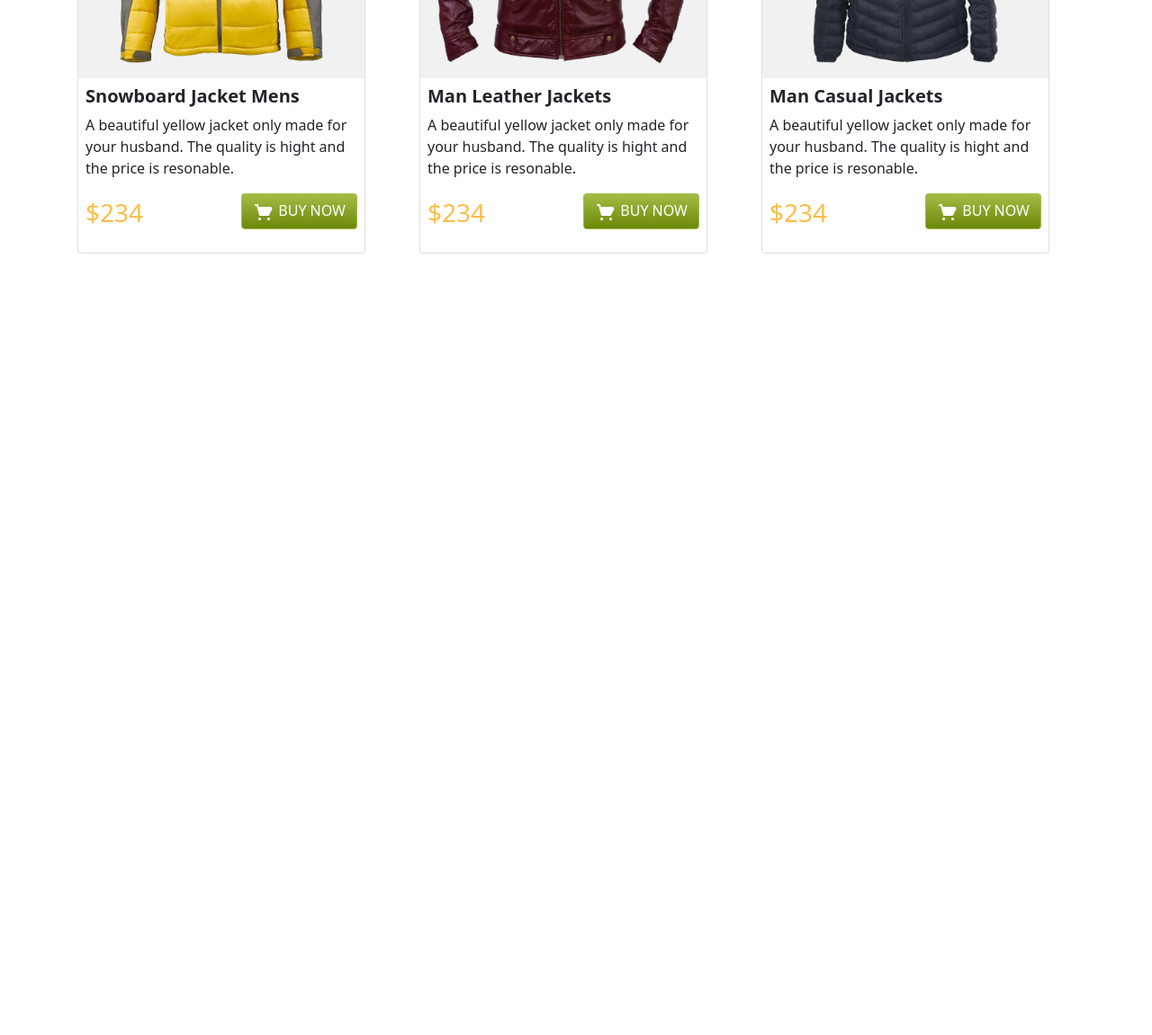
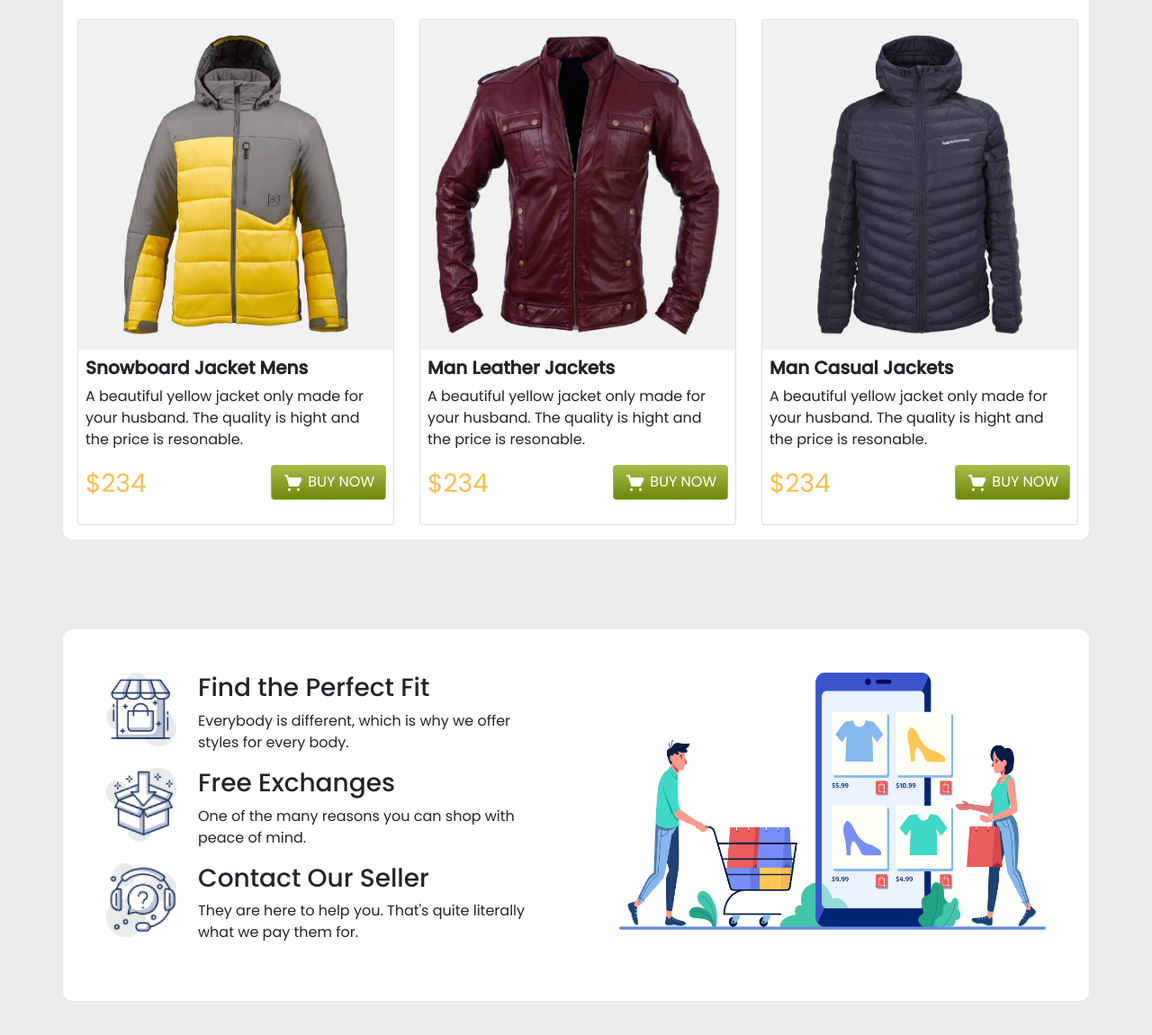
Before and after one commit to asif2508/penguin-fashion, a plain HTML site: page index.html in a window 1280 px wide. Shown: the part 1603-2754 px from the top of the page at 90% size. Before the commit the page ends 1901 px from the top, so only its background shows below. Drawn offline with nearby package versions, Linux system fonts and the light colour scheme; a web font is replaced by a local one.

Commit message:
first commit

```diff
--- a/index.html
+++ b/index.html
@@ -5,6 +5,8 @@
     <meta http-equiv="X-UA-Compatible" content="IE=edge">
     <meta name="viewport" content="width=device-width, initial-scale=1.0">
     <title>Penguin-fashion</title>
+    <!-- font awesome  -->
+    <script src="https://kit.fontawesome.com/7afcf6085c.js" crossorigin="anonymous"></script>
     <!-- bootstrap link  -->
     <link href="https://cdn.jsdelivr.net/npm/bootstrap@5.1.3/dist/css/bootstrap.min.css" rel="stylesheet" integrity="sha384-1BmE4kWBq78iYhFldvKuhfTAU6auU8tT94WrHftjDbrCEXSU1oBoqyl2QvZ6jIW3" crossorigin="anonymous">
     <link rel="stylesheet" href="style.css">
@@ -41,8 +43,8 @@
     </header>
     <main>
         <!-- first section  -->
-        <section class="first-section">
-            <div class="container">
+        <section class="first-section mb-10">
+            <div class="container" style="background-color: white; border-radius: 10px;">
                 <div class="row">
                     <div class="col-lg-6 col-md-12 col-12 p-5">
                         <h1 class="fw-bolder mt-5 title-heading"><span style="color:#FABE4C;"> Be the Penguins</span>
@@ -53,18 +55,18 @@
                         </button>
                     </div>
                     <div class="col-lg-6  col-md-12 col-12 p-5">
-                        <img width="420px" height="421px" src="images/model.png" alt="">
+                        <img width="90%" height="95%" src="images/model.png" alt="">
                     </div>
                 </div>
             </div>
         </section>
         <!-- woman jacket section  -->
-        <section>
-            <div class="container">
+        <section class=" second-section mb-10">
+            <div class="container" style="background-color: white; border-radius: 10px;">
                 <h3 class="p-3 fs-3">Woman Jackets</h3>
                 <div class="row">
                     <div class="col-lg-4 col-md-12 col-12 p-3">
-                        <div class="card" style="width: 20rem;">
+                        <div class="card" style="width: 22rem;">
                             <img width="20%" height="15%" src="images/jacket-1.png" class="card-img-top p-3 image-cart" alt="...">
                             <div class="card-body p-2">
                               <h5 class="card-title fw-bold">Yellow Coat Jacket </h5>
@@ -83,7 +85,7 @@
                           </div>
                     </div>
                     <div class="col-lg-4 col-md-12 col-12 p-3">
-                        <div class="card" style="width: 20rem;">
+                        <div class="card" style="width: 22rem;">
                             <img width="20%" height="15%" src="images/jacket-2.png" class="card-img-top p-3 image-cart" alt="...">
                             <div class="card-body p-2">
                               <h5 class="card-title fw-bold"> Ladies Jacket  </h5>
@@ -103,7 +105,7 @@
                     </div>
 
                     <div class="col-lg-4 col-md-12 col-12 p-3">
-                        <div class="card" style="width: 20rem;">
+                        <div class="card" style="width: 22rem;">
                             <img width="20%" height="15%" src="images/jacket-3.png" class="card-img-top p-3 image-cart" alt="...">
                             <div class="card-body p-2">
                               <h5 class="card-title fw-bold">Woman Leather Jacket</h5>
@@ -127,12 +129,12 @@
         </section>
 
         <!-- mens jacket section  -->
-        <section>
-            <div class="container">
+        <section class="third-section mb-10">
+            <div class="container" style="background-color: white; border-radius: 10px;">
                 <h3 class="p-3 fs-3">Mens Jackets</h3>
                 <div class="row">
                     <div class="col-lg-4 col-md-12 col-12 p-3">
-                        <div class="card" style="width: 20rem;">
+                        <div class="card" style="width: 22rem;">
                             <img width="20%" height="15%" src="images/jacket-4.png" class="card-img-top p-3 image-cart" alt="...">
                             <div class="card-body p-2">
                               <h5 class="card-title fw-bold">Snowboard Jacket Mens</h5>
@@ -151,7 +153,7 @@
                           </div>
                     </div>
                     <div class="col-lg-4 col-md-12 col-12 p-3">
-                        <div class="card" style="width: 20rem;">
+                        <div class="card" style="width: 22rem;">
                             <img width="20%" height="15%" src="images/jacket-5.png" class="card-img-top p-3 image-cart" alt="...">
                             <div class="card-body p-2">
                               <h5 class="card-title fw-bold">Man Leather Jackets</h5>
@@ -171,7 +173,7 @@
                     </div>
 
                     <div class="col-lg-4 col-md-12 col-12 p-3">
-                        <div class="card" style="width: 20rem;">
+                        <div class="card" style="width: 22rem;">
                             <img width="20%" height="15%" src="images/jacket-6.png" class="card-img-top p-3 image-cart" alt="...">
                             <div class="card-body p-2">
                               <h5 class="card-title fw-bold">Man Casual Jackets</h5>
@@ -193,9 +195,63 @@
                 </div>
             </div>
         </section>
+
+        <!-- board section  -->
+        <section class="first-section mb-7">
+          <div class="container" style="background-color: white; border-radius: 10px;">
+              <div class="row">
+                  <div class="col-lg-6 col-md-12 col-12 p-5">
+                      <div class="d-flex flex-column">
+                        <div class="first d-flex">
+                          <div class="logo">
+                            <img width="78px" height="82px" src="icons/image 12.png" alt="">
+                          </div>
+                          <div class="text ms-4">
+                            <h3>Find the Perfect Fit</h3>
+                            <p>Everybody is different, which is why we
+                              offer styles for every body.</p>
+                          </div>
+                        </div>
+                        <div class="first d-flex">
+                          <div class="logo">
+                            <img width="78px" height="82px" src="icons/image 13.png" alt="">
+                          </div>
+                          <div class="text ms-4">
+                            <h3>Free Exchanges</h3>
+                            <p>One of the many reasons you can shop
+                              with peace of mind.</p>
+                          </div>
+                        </div>
+                        <div class="first d-flex">
+                          <div class="logo">
+                            <img width="78px" height="82px" src="icons/image 14.png" alt="">
+                          </div>
+                          <div class="text ms-4">
+                            <h3>Contact Our Seller</h3>
+                            <p>They are here to help you. That's quite
+                              literally what we pay them for.</p>
+                          </div>
+                        </div>
+                      </div>
+                  </div>
+                  <div class="col-lg-6  col-md-12 col-12 p-5">
+                      <img width="100%" height="90%" src="images/shopping.png" alt="">
+                  </div>
+              </div>
+          </div>
+      </section>
+
     </main>
-    <footer>
 
+    <footer class="text-dark bg-light d-flex flex-column align-items-center justify-content-center pb-3 pt-3" style="width: 100%;">
+      <h3 class="footer-header lh-1">Penguin-fashion</h3>
+            <p class="footer-sub-header lh-1">Copyright © 2020. All rights reserved by Penguin-fashion</p>
+            <div class="social-media lh-1">
+                <i class="fab fa-instagram ms-2" style="background-color: rgb(219, 228, 230);padding: 5px; border-radius: 5px;"></i>
+                <i class="fab fa-facebook ms-2" style="background-color: rgb(219, 228, 230);padding: 5px; border-radius: 5px;"></i>
+                <i class="fab fa-twitter ms-2" style="background-color: rgb(219, 228, 230);padding: 5px; border-radius: 5px;"></i>
+                <i class="fab fa-youtube ms-2" style="background-color: rgb(219, 228, 230);padding: 5px; border-radius: 5px;"></i>
+            </div>
     </footer>
     <script src="https://cdn.jsdelivr.net/npm/bootstrap@5.1.3/dist/js/bootstrap.bundle.min.js" integrity="sha384-ka7Sk0Gln4gmtz2MlQnikT1wXgYsOg+OMhuP+IlRH9sENBO0LRn5q+8nbTov4+1p" crossorigin="anonymous"></script>
 </body>
--- a/style.css
+++ b/style.css
@@ -1,5 +1,12 @@
+@import url('https://fonts.googleapis.com/css2?family=Moon+Dance&family=Poppins:wght@400;500&family=Roboto+Slab&display=swap');
+
+body{
+    background-color: rgba(68, 71, 75, 0.109);
+    font-family: 'Poppins', sans-serif;
+}
+
 .title-heading{
-    font-size: 60px;
+    font-size: 50px;
 }
 .title-para{
     color: #3E3E3E;
@@ -19,3 +26,15 @@
 .price{
     color: #FABE4C;
 }
+.first-section{
+    margin-bottom: 100px;
+    margin-top: 10px;
+}
+
+.second-section{
+    margin-bottom: 100px;
+}
+
+.third-section{
+    margin-bottom: 100px;
+}
```
